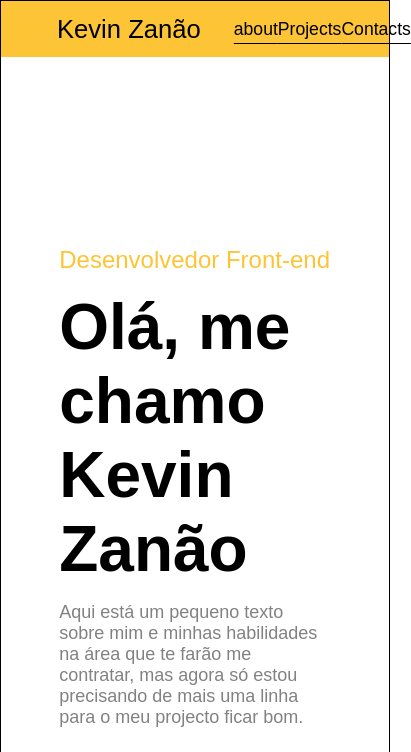
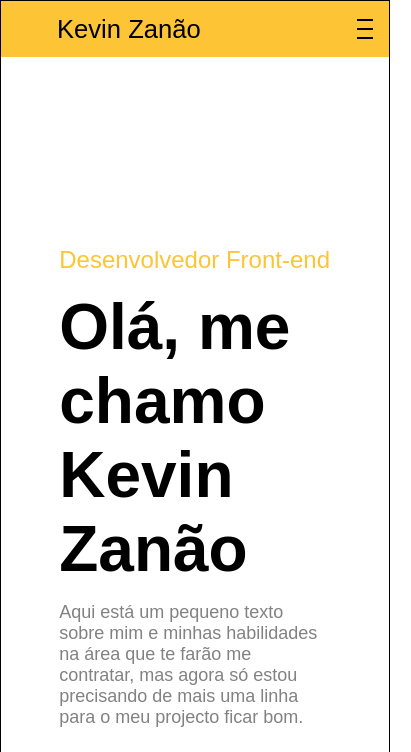
Before and after one commit to kevinzanao/Portifolio-responsivo, a plain HTML site: page index.html in a window 390 px wide. Shown: the top 752 px of the page, 411 px wide, since content can reach past the window. Drawn offline with Linux system fonts and the light colour scheme.

Commit message:
icone de menu de navegação para telas de 768px adicionada

```diff
--- a/css/style.css
+++ b/css/style.css
@@ -24,12 +24,12 @@ header {
     /* border: 1px solid red; */
 }
 
-header div {
+header .title, header .navigation-menu {
     height: 100%;
     background-color: #FDC435;
 }
 
-header div:first-child {
+header .title {
     width: 60%;
     display: flex;
     align-items: center;
@@ -42,39 +42,47 @@ header h1 {
     /* font-weight: 200; */
 }
 
-header div:nth-child(2) {
+header .navigation-menu {
     width: 40%;
 }
 
-header div nav {
+header .navigation-menu nav {
     width: 100%; height: 100%;
     display: flex;
     align-items: center;
     /* justify-content: center; */
 }
 
-header div nav ul {
+header .navigation-menu nav ul {
     width: 100%;
     text-align: center;
 }
 
-header div nav ul {
+header .navigation-menu nav ul {
     display: flex;
 }
 
-header div nav ul li {
+header .navigation-menu nav ul li {
     list-style: none;
     flex: 1;
 }
 
-header div nav ul li a {
+header .navigation-menu nav ul li a {
     text-underline-offset: .5rem;
     font-size: 1.1rem;
     color: #000;
 }
 
-header div nav ul li a:hover {
+header .navigation-menu nav ul li a:hover {
     color: #fff;
+}
+
+header .navigation-menu .menu {
+    display: none;
+}
+
+header .navigation-menu .menu > .bar {
+    display: block;
 }
 
 
@@ -187,6 +195,37 @@ footer p {
 }
 
 @media(max-width:768px) {
+
+    header .navigation-menu {
+        display: flex;
+        align-items: center;
+        justify-content: flex-end;
+    }
+
+    header .navigation-menu nav {
+        display: none;
+    }
+
+    header .navigation-menu .menu {
+        width: 10%; height: 50%;
+        display: flex;
+        flex-direction: column;
+        justify-content: space-around;
+        margin-right: 1rem;
+        cursor: pointer;
+        /* background-color: red; */
+    }
+
+    header .navigation-menu .menu .bar {
+        /* width: 100%; */
+        border: .1em solid #000;
+    }
+
+    header .navigation-menu .menu:hover .bar{
+        border: .1em solid #fff;
+    }
+
+
     main {
         flex-direction: column;
     }
--- a/index.html
+++ b/index.html
@@ -9,10 +9,10 @@
 <body>
     <div class="container">
         <header>
-            <div>
+            <div class="title">
                 <h1>Kevin Zanão</h1>
             </div>
-            <div>
+            <div class="navigation-menu">
                 <nav>
                     <ul>
                         <li><a href="#">about</a></li>
@@ -20,6 +20,11 @@
                         <li><a href="#">Contacts</a></li>
                     </ul>
                 </nav>
+                <div class="menu">
+                    <div class="bar"></div>
+                    <div class="bar"></div>
+                    <div class="bar"></div>
+                </div>
             </div>
         </header>
         <main>
```
